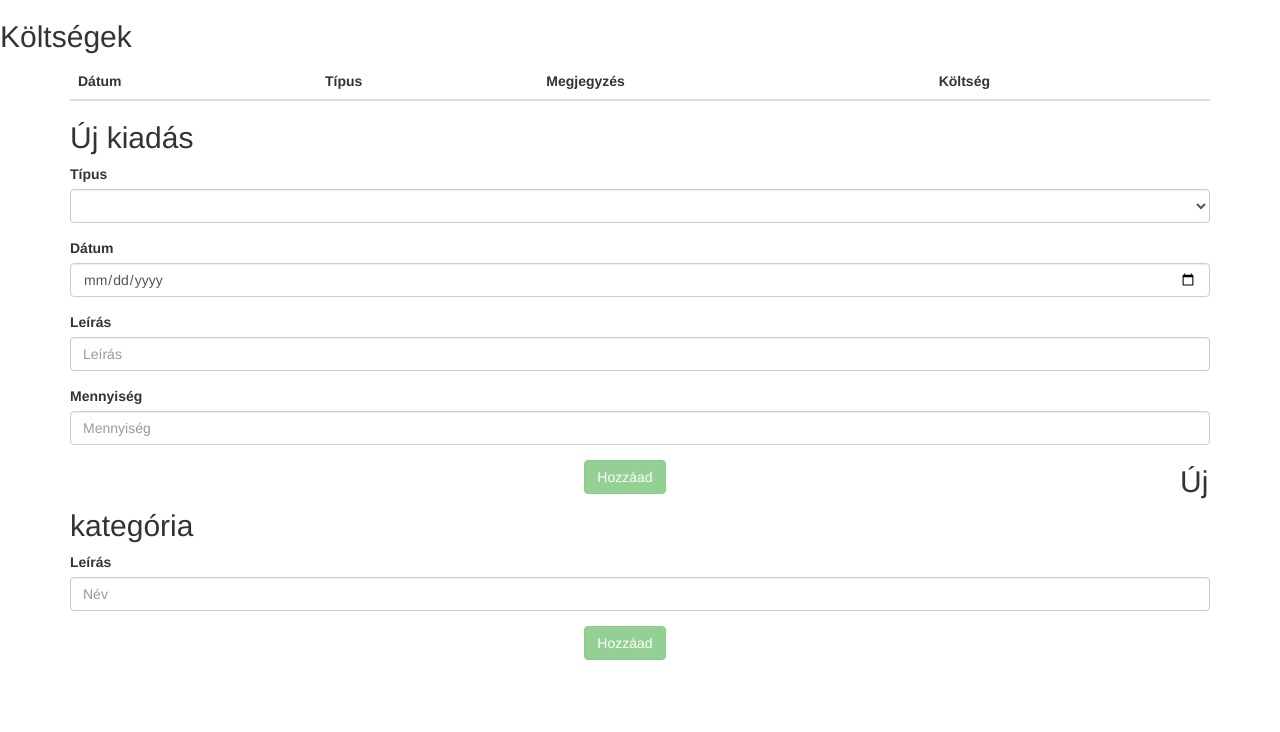
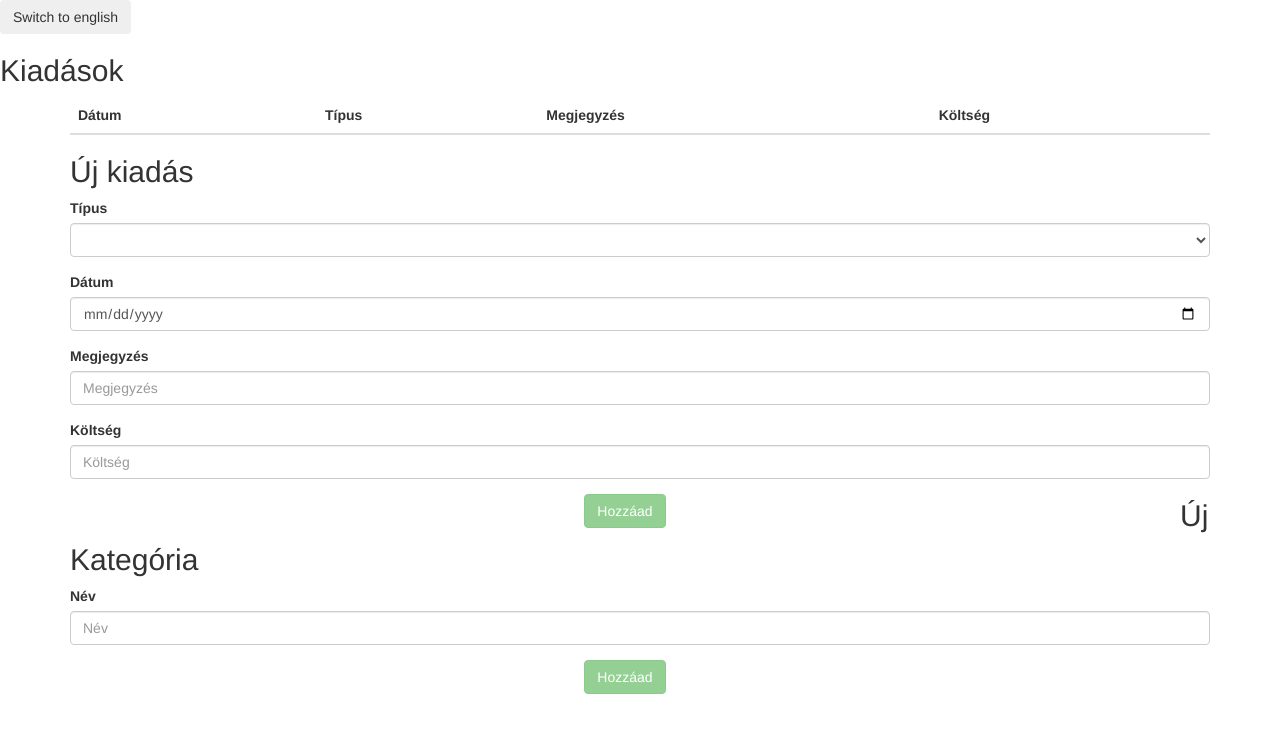
Before and after one commit to richardkoszegi/zth-final-angular-challenge-3, an Angular app: page / in a window 1280 px wide. Shown: the top 732 px of the page. Built offline with nearby package versions, Linux system fonts and the light colour scheme.

Commit message:
feladat 6

```diff
--- a/src/app/app.component.html
+++ b/src/app/app.component.html
@@ -1,12 +1,13 @@
-<h2>Költségek</h2>
+<button (click)="changeLanguage()" class="btn">{{'changeLang' | localize}}</button>
+<h2>{{'expenses' | localize}}</h2>
 <div class="container">
   <table class="table">
     <thead>
       <tr>
-        <th>Dátum</th>
-        <th>Típus</th>
-        <th>Megjegyzés</th>
-        <th>Költség</th>
+        <th>{{'date' | localize}}</th>
+        <th>{{'type' | localize}}</th>
+        <th>{{'description' | localize}}</th>
+        <th>{{'amount' | localize}}</th>
       </tr>
     </thead>
 
@@ -21,41 +22,41 @@
     </tbody>
 </table>
 
-<h2>Új kiadás</h2>
+<h2>{{'newExpense' | localize}}</h2>
 <form (ngSubmit)="addExpense(dateInput.value, descriptionInput.value, amountInput.value, typeInput.value); f.reset()" #f="ngForm">
 
     <div class="form-group">
-        <label for="typeInput">Típus</label>
+        <label for="typeInput">{{'type' | localize}}</label>
         <select id="typeInput" class="form-control" name="typeInput" ngModel #typeInput>
             <option *ngFor="let category of categories">{{category}}</option>
           </select>
       </div>
 
       <div class="form-group">
-        <label for="dateInput">Dátum</label>
+        <label for="dateInput">{{'date' | localize}}</label>
         <input id="dateInput"
             type="date"
-             placeholder="Dátum"
+             placeholder="{{'date' | localize}}"
              class="form-control"
              name="dateInput"
              ngModel required #dateInput>
       </div>
 
       <div class="form-group">
-          <label for="description">Leírás</label>
+          <label for="description">{{'description' | localize}}</label>
           <input id="description"
               type="text"
-               placeholder="Leírás"
+               placeholder="{{'description' | localize}}"
                class="form-control"
                name="description"
                ngModel required #descriptionInput>
         </div>
 
         <div class="form-group">
-            <label for="amountInput">Mennyiség</label>
+            <label for="amountInput">{{'amount' | localize}}</label>
             <input id="amountInput"
                 type="number"
-                 placeholder="Mennyiség"
+                 placeholder="{{'amount' | localize}}"
                  class="form-control"
                  name="amountInput"
                  ngModel required #amountInput>
@@ -68,21 +69,21 @@
                 class="btn btn-success"
                 type="submit"
                 [disabled]="!f.valid">
-          Hozzáad
+                {{'add' | localize}}
         </button>
       </div>
     </div>
   </form>
 
-  <h2>Új kategória</h2>
+  <h2>{{'newCategory' | localize}}</h2>
 <form (ngSubmit)="categories.push(categoryInput.value); categoryForm.reset()" #categoryForm="ngForm">
 
 
       <div class="form-group">
-          <label for="categoryInput">Leírás</label>
+          <label for="categoryInput">{{'name' | localize}}</label>
           <input id="categoryInput"
               type="text"
-               placeholder="Név"
+               placeholder="{{'name' | localize}}"
                class="form-control"
                name="description"
                ngModel required #categoryInput>
@@ -94,7 +95,7 @@
         <button class="btn btn-success"
                 type="submit"
                 [disabled]="!categoryForm.valid">
-          Hozzáad
+                {{'add' | localize}}
         </button>
       </div>
     </div>
--- a/src/app/app.component.ts
+++ b/src/app/app.component.ts
@@ -1,5 +1,6 @@
 import { Component } from '@angular/core';
 import { Expense } from './model/expense.model';
+import { LocalizationService } from './services/localization.service';
 
 @Component({
   selector: 'app-root',
@@ -13,6 +14,8 @@ export class AppComponent {
 
   categories: string[] = ['ÉTEL', 'SZÓRAKOZÁS', 'LAKHATÁS'];
 
+  constructor(private localizationService: LocalizationService) {}
+
   addExpense(date: Date, description: string, amount: number, type: string) {
     this.expenses.push(new Expense(date, description, amount, type));
   }
@@ -20,4 +23,8 @@ export class AppComponent {
   deleteExpense(expense: Expense) {
     this.expenses.splice(this.expenses.indexOf(expense), 1);
   }
+
+  changeLanguage() {
+    this.localizationService.switchLanguage();
+  }
 }
--- /dev/null
+++ b/src/app/localization/english.localization.ts
@@ -0,0 +1,12 @@
+export const ENGLISH: {name: string, value: string}[] = [
+    {name: 'expenses', value: 'Expenses'},
+    {name: 'newExpense', value: 'New expense'},
+    {name: 'date', value: 'Date'},
+    {name: 'type', value: 'Type'},
+    {name: 'description', value: 'Description'},
+    {name: 'amount', value: 'Amount'},
+    {name: 'add', value: 'Add'},
+    {name: 'newCategory', value: 'New Category'},
+    {name: 'name', value: 'Name'},
+    {name: 'changeLang', value: 'Váltás magyarra'},
+]
--- /dev/null
+++ b/src/app/localization/hungarian.localization.ts
@@ -0,0 +1,12 @@
+export const HUNGARIAN: {name: string, value: string}[] = [
+    {name: 'expenses', value: 'Kiadások'},
+    {name: 'newExpense', value: 'Új kiadás'},
+    {name: 'date', value: 'Dátum'},
+    {name: 'type', value: 'Típus'},
+    {name: 'description', value: 'Megjegyzés'},
+    {name: 'amount', value: 'Költség'},
+    {name: 'add', value: 'Hozzáad'},
+    {name: 'newCategory', value: 'Új Kategória'},
+    {name: 'name', value: 'Név'},
+    {name: 'changeLang', value: 'Switch to english'},
+]
--- /dev/null
+++ b/src/app/pipes/localization.pipe.ts
@@ -0,0 +1,23 @@
+import { Pipe, PipeTransform } from '@angular/core';
+import {LocalizationService} from '../services/localization.service';
+import {HUNGARIAN} from '../localization/hungarian.localization';
+import {ENGLISH} from '../localization/english.localization';
+ @Pipe({name: 'localize', pure: false})
+export class LocalizationPipe implements PipeTransform {
+   constructor(private localizationService: LocalizationService) {}
+   transform(value: string): string {
+    if (this.localizationService.isHungarian) {
+      for (const word of HUNGARIAN) {
+        if (word.name === value) {
+          return word.value;
+        }
+      }
+    } else {
+      for (const word of ENGLISH) {
+        if (word.name === value) {
+          return word.value;
+        }
+      }
+    }
+  }
+ }
--- /dev/null
+++ b/src/app/services/localization.service.ts
@@ -0,0 +1,6 @@
+export class LocalizationService {
+    isHungarian = true;
+    switchLanguage() {
+     this.isHungarian = !this.isHungarian;
+   }
+ }
```
Also changed, not shown: src/app/app.module.ts (+5 -2 lines).
